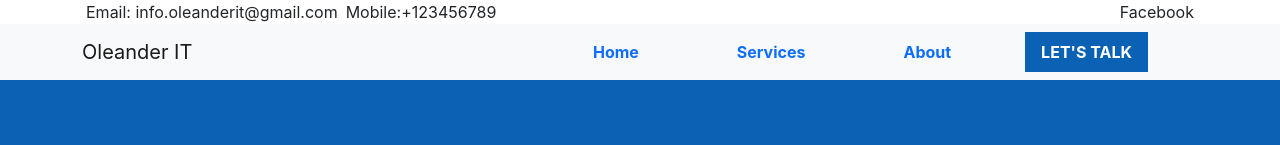
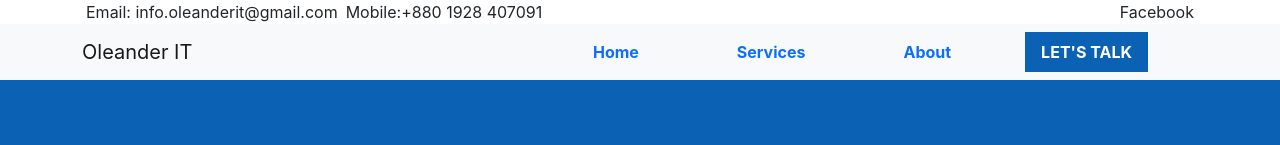
Before and after one commit to oleanderit/oleanderit-portfolio-01, a React (Create React App) app in the folder main-site/: page /contactUs in a window 1280 px wide. Shown: the top 145 px of the page. Built offline with nearby package versions, Linux system fonts and the light colour scheme; grey boxes are pictures that could not be loaded.

Commit message:
number added

```diff
--- a/main-site/src/Pages/HomePage/NavigationBar/NavigationBar.js
+++ b/main-site/src/Pages/HomePage/NavigationBar/NavigationBar.js
@@ -5,7 +5,7 @@ import './NavigationBar.css';
 const NavigationBar = () => {
     return (
         <> <Container id='home'>
-            <div className='topNav'> <div style={{ display: 'flex', flexDirection: 'row', }}><p className='px-1 my-auto'>Email: info.oleanderit@gmail.com</p> <p className='px-1 my-auto'>Mobile:+123456789</p></div> <div><p className='px-1 my-auto'>Facebook</p></div></div>
+            <div className='topNav'> <div style={{ display: 'flex', flexDirection: 'row', }}><p className='px-1 my-auto'>Email: info.oleanderit@gmail.com</p> <p className='px-1 my-auto'>Mobile:+880 1928 407091</p></div> <div><p className='px-1 my-auto'>Facebook</p></div></div>
         </Container>
             <Navbar bg="light" expand="lg" sticky="top">
                 <Container>
```
